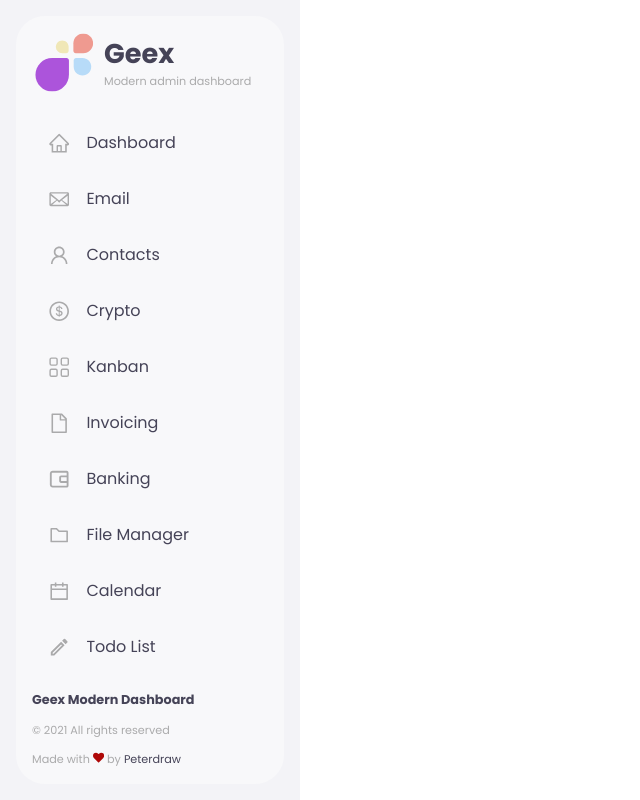
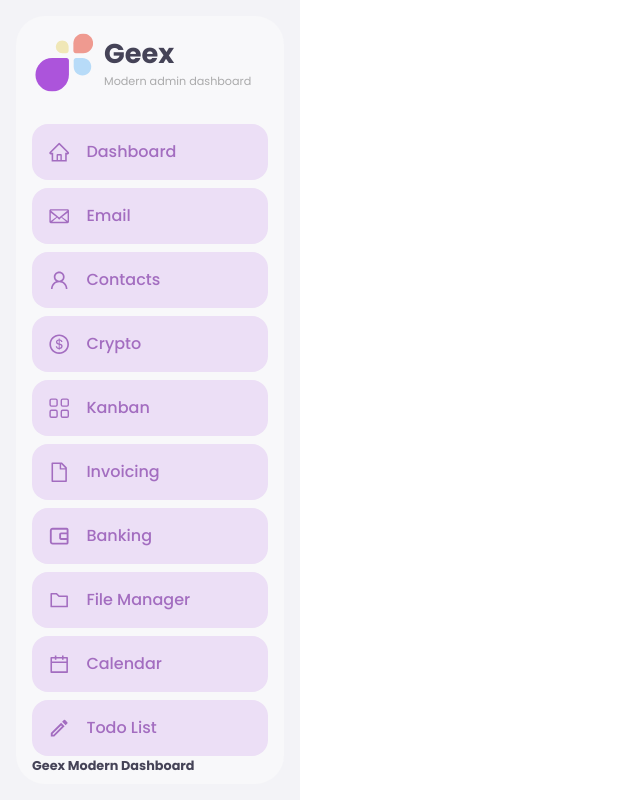
Before and after one commit to bryan-brenes-rojas/admin-dashboard, a React (Vite) app in the folder apps/admin-fe/: page / in a window 1280 px wide. Shown: the whole page, without its empty margins (0-640 px from the left). Built offline with nearby package versions, Linux system fonts and the light colour scheme.

Commit message:
Add active styles for nav items

```diff
--- a/apps/admin-fe/index.html
+++ b/apps/admin-fe/index.html
@@ -7,7 +7,7 @@
     <link rel="preconnect" href="https://fonts.googleapis.com" />
     <link rel="preconnect" href="https://fonts.gstatic.com" crossorigin />
     <link
-      href="https://fonts.googleapis.com/css2?family=Poppins:wght@400;700;900&display=swap"
+      href="https://fonts.googleapis.com/css2?family=Poppins:wght@400;500;700;900&display=swap"
       rel="stylesheet"
     />
     <title>Dashboard</title>
--- a/apps/admin-fe/src/App.css
+++ b/apps/admin-fe/src/App.css
@@ -5,5 +5,8 @@
   padding: 0;
   box-sizing: border-box;
   font-family: "Poppins", sans-serif;
+}
+
+body {
   color: #454357;
 }
--- a/apps/admin-fe/src/components/nav-items/nav-item/nav-item.module.scss
+++ b/apps/admin-fe/src/components/nav-items/nav-item/nav-item.module.scss
@@ -1,14 +1,25 @@
 @import "../../../styles/colors.scss";
 
 .container {
+  cursor: pointer;
   display: flex;
   align-items: center;
   gap: 1em;
   padding: 1em;
   border-radius: 1em;
+  font-weight: 500;
+
+  &.active {
+    background-color: $accent;
+    color: $text-accent;
+  }
 
   .icon {
     font-size: 1.4em;
     fill: $sub-text;
   }
+
+  &.active .icon {
+    fill: $text-accent;
+  }
 }
--- a/apps/admin-fe/src/components/nav-items/nav-item/nav-item.tsx
+++ b/apps/admin-fe/src/components/nav-items/nav-item/nav-item.tsx
@@ -36,7 +36,7 @@ interface Props extends NavLink {}
 
 export const NavItem = ({ title, icon, path }: Props) => {
   return (
-    <div className={classes.container}>
+    <div className={`${classes.container} ${classes.active}`}>
       {ICONS[icon]}
       <span>{title}</span>
     </div>
--- a/apps/admin-fe/src/components/nav-items/nav-items.module.scss
+++ b/apps/admin-fe/src/components/nav-items/nav-items.module.scss
@@ -1,2 +1,5 @@
 .container {
+  display: flex;
+  flex-direction: column;
+  gap: 0.5em;
 }
--- a/apps/admin-fe/src/pages/admin-dashboard/admin-dashboard.module.scss
+++ b/apps/admin-fe/src/pages/admin-dashboard/admin-dashboard.module.scss
@@ -24,6 +24,12 @@ $side-width: 300px;
       border-radius: 1.8em;
       background-color: $bg-primary-alt;
       overflow: auto;
+
+      .top {
+        display: flex;
+        flex-direction: column;
+        gap: 1.5em;
+      }
     }
   }
 
--- a/apps/admin-fe/src/pages/admin-dashboard/admin-dashboard.tsx
+++ b/apps/admin-fe/src/pages/admin-dashboard/admin-dashboard.tsx
@@ -8,8 +8,10 @@ export const AdminDashboard = () => {
     <div className={classes.container}>
       <nav className={classes.container__side}>
         <div className={classes.panel}>
-          <CompanyHeader />
-          <NavItems />
+          <div className={classes.top}>
+            <CompanyHeader />
+            <NavItems />
+          </div>
           <NavbarFooter />
         </div>
       </nav>
--- a/apps/admin-fe/src/styles/colors.scss
+++ b/apps/admin-fe/src/styles/colors.scss
@@ -1,5 +1,7 @@
 $bg-primary: #f3f3f7;
 $bg-primary-alt: #f8f8fa;
 $bg-secondary: #fdfdfd;
+$accent: #ECDFF6;
 $text: #454357;
 $sub-text: #AAAAAB;
+$text-accent: #A36DC0;
```
